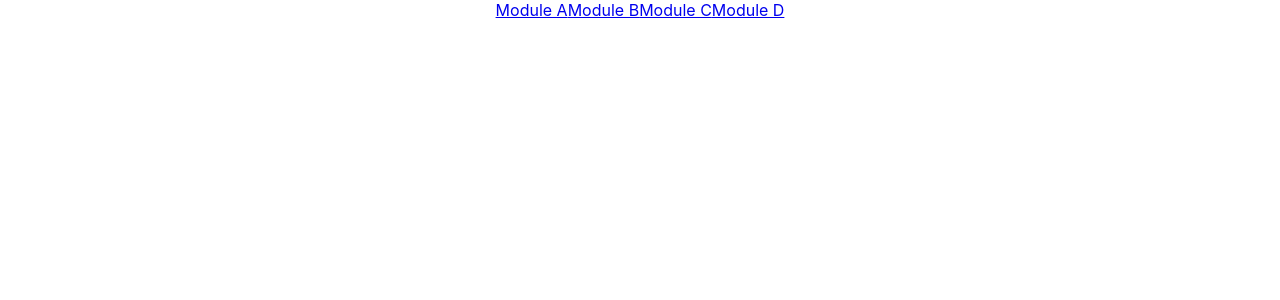
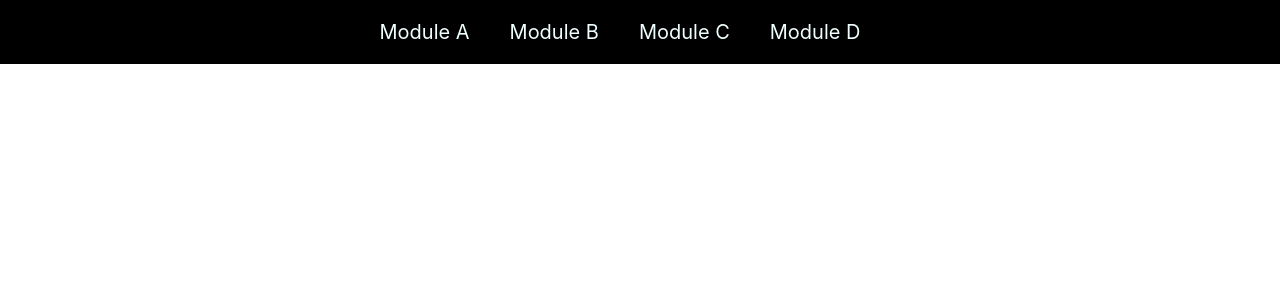
Before and after one commit to dwaxgio/meta-react-core, a React (Create React App) app: page / in a window 1280 px wide. Shown: the top 300 px of the page. Built offline with nearby package versions, Linux system fonts and the light colour scheme.

Commit message:
Linking and routing - style added to nav

```diff
--- a/src/App.css
+++ b/src/App.css
@@ -45,3 +45,15 @@
   margin-left: auto;
   margin-right: auto;
 }
+
+nav {
+  background-color: black;
+  padding: 20px;
+}
+
+nav a {
+  color: azure;
+  text-decoration: none;
+  font-size: 20px;
+  margin-right: 40px;
+}
```
